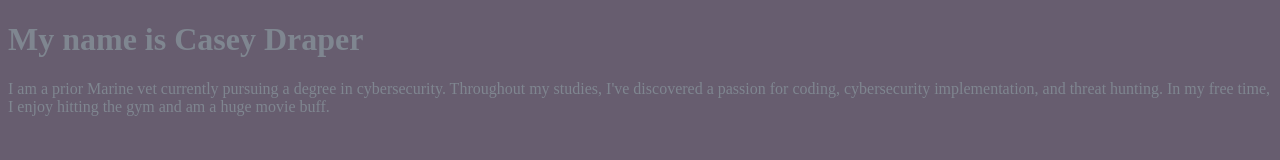
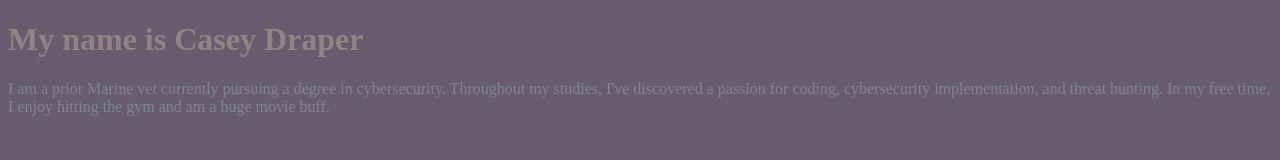
Before and after one commit to casey962/CaseyDraper.github.io, a plain HTML site: page index.html in a window 1280 px wide. Drawn offline with Linux system fonts and the light colour scheme.

Commit message:
Update index.html

```diff
--- a/index.html
+++ b/index.html
@@ -7,7 +7,7 @@ body {
 background-color: #675d6f;
 }
 h1 {
-color: #7f8690;
+color: #928484;
 }
 p {
 color: #7f8690;
```
